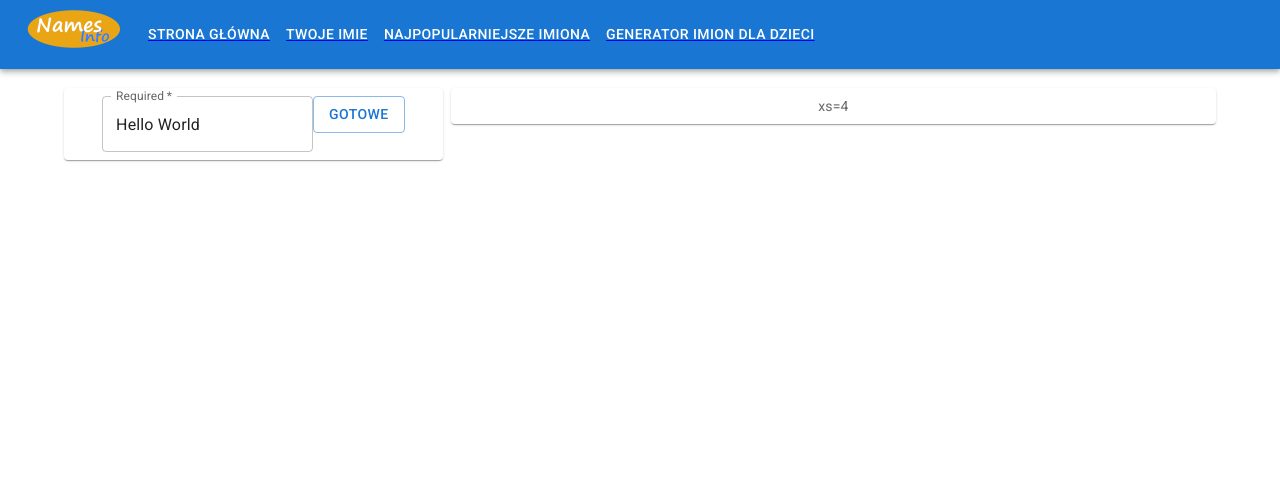
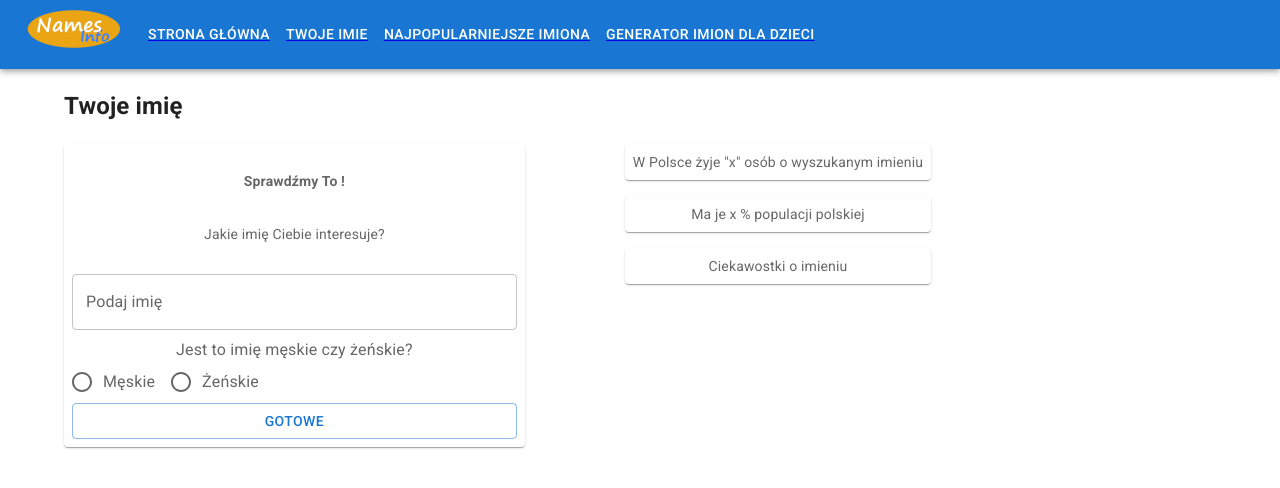
Before and after one commit to andro2ss/names_app, a React (Create React App) app: page /Twojeimie in a window 1280 px wide. Shown: the top 488 px of the page. Built offline with nearby package versions, Linux system fonts and the light colour scheme.

Commit message:
YourName layout raw version done

```diff
--- /dev/null
+++ b/src/Components/Body/YourName.css
@@ -0,0 +1,25 @@
+.form__name {
+    width: 100%;
+}
+
+.form__name Input {
+    /*justify-content: center;*/
+}
+
+.yourName__container {
+    display: flex;
+    column-gap: 100px;
+}
+
+.yourName__form{
+    min-width: 40%;
+}
+
+
+@media only screen and (max-width: 900px) {
+    /* For mobile phones: */
+    .yourName__container {
+        row-gap: 30px;
+        flex-direction: column;
+    }
+}
--- a/src/Components/Body/YourName.js
+++ b/src/Components/Body/YourName.js
@@ -1,43 +1,92 @@
 import React from 'react';
 import Box from '@mui/material/Box';
-import Grid from '@mui/material/Grid';
-import Paper from '@mui/material/Paper';
 import Button from '@mui/material/Button';
 import TextField from '@mui/material/TextField';
-import { styled } from '@mui/material/styles';
-
+import "./YourName.css"
+import Paper from '@mui/material/Paper';
+import Stack from '@mui/material/Stack';
+import {styled} from '@mui/material/styles';
+import Radio from '@mui/material/Radio';
+import RadioGroup from '@mui/material/RadioGroup';
+import FormControlLabel from '@mui/material/FormControlLabel';
+import FormControl from '@mui/material/FormControl';
+import FormLabel from '@mui/material/FormLabel';
 
 function YourName(props) {
-    const Item = styled(Paper)(({ theme }) => ({
+
+    const Item = styled(Paper)(({theme}) => ({
         ...theme.typography.body2,
         padding: theme.spacing(1),
         textAlign: 'center',
         color: theme.palette.text.secondary,
     }));
 
-     return (
+    const [name, setName] = React.useState('');
+    const handleChange = (event) => {
+        setName(event.target.value);
+    };
+
+    const handleSubmit = (e) => {
+        e.preventDefault();
+        console.log("dziabneli mnie")
+    }
+
+    return (
         <>
-            <h2> </h2>
-            <Box sx={{ flexGrow: 1 }}>
-                <Grid container spacing={1}>
-                    <Grid item xs={4}>
-                        <Item>
-                            <form>
-                                <TextField
-                                    required
-                                    id="outlined-required"
-                                    label="Required"
-                                    defaultValue="Hello World"
-                                />
-                                <Button variant="outlined">Gotowe</Button>
-                            </form>
-                        </Item>
-                    </Grid>
-                    <Grid item xs={8}>
-                        <Item>xs=4</Item>
-                    </Grid>
-                </Grid>
-            </Box>
+            <div className="yourName">
+                <h2>Twoje imię</h2>
+                <div className="yourName__container">
+                    <Item className="yourName__form">
+                        <Box component="form"
+                             sx={{
+                                 display: 'flex',
+                                 flexDirection: 'column',
+                                 justifyContent: 'center'
+                             }}
+                             noValidate
+                             autoComplete="off"
+                             onSubmit={handleSubmit}
+                             className="form__name"
+                        >
+                            <h4>Sprawdźmy To !</h4>
+                            <p>Jakie imię Ciebie interesuje?</p>
+                            <TextField
+                                margin="normal"
+                                id="outlined-required"
+                                label="Podaj imię"
+                                type="text"
+                                value={name}
+                                onChange={handleChange}
+                            />
+                            <FormControl>
+                                <FormLabel id="demo-row-radio-buttons-group-label">Jest to imię męskie czy żeńskie?</FormLabel>
+                                <RadioGroup
+                                    row
+                                    aria-labelledby="demo-row-radio-buttons-group-label"
+                                    name="row-radio-buttons-group"
+                                >
+                                    <FormControlLabel value="male" control={<Radio />} label="Męskie" />
+                                    <FormControlLabel value="female" control={<Radio />} label="Żeńskie" />
+                                </RadioGroup>
+                            </FormControl>
+                            <Button variant="outlined" type="submit">Gotowe</Button>
+                        </Box>
+                    </Item>
+
+                    <div>
+                        <Stack
+                            direction="column"
+                            justifyContent="center"
+                            alignItems="stretch"
+                            spacing={2}
+                        >
+                            <Item>W Polsce żyje "x" osób o wyszukanym imieniu</Item>
+                            <Item>Ma je x % populacji polskiej</Item>
+                            <Item>Ciekawostki o imieniu</Item>
+                        </Stack>
+                    </div>
+                </div>
+            </div>
         </>
     );
 }
```
